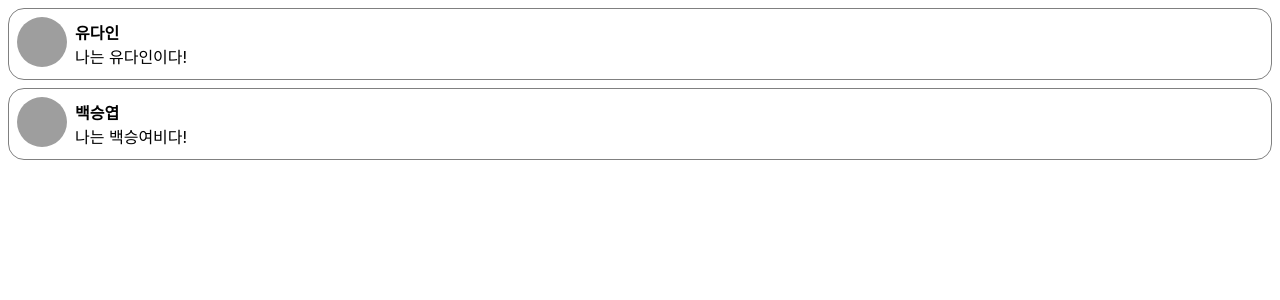
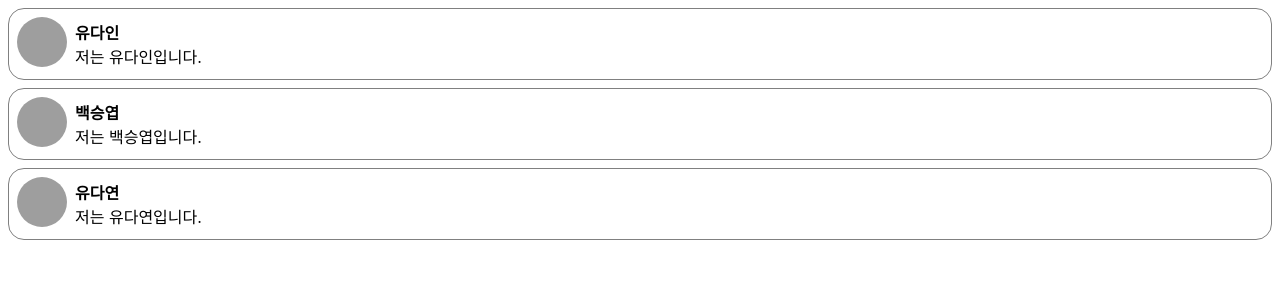
Before and after one commit to Yudain22/react_study, a React (Create React App) app in the folder my-app/: page / in a window 1280 px wide. Shown: the top 300 px of the page. Built offline with nearby package versions, Linux system fonts and the light colour scheme; grey boxes are pictures that could not be loaded.

Commit message:
컴포넌트 데이터 별도 객체로 분리

```diff
--- a/my-app/src/05.컴포넌트와 Props/CommentList.jsx
+++ b/my-app/src/05.컴포넌트와 Props/CommentList.jsx
@@ -2,11 +2,38 @@ import React from "react";
 import Comment from "./Comment";
 
 //props로 데이터 넣기
+// function CommentList(props) {
+//     return (
+//         <div>
+//             <Comment name={"유다인"} comment={"나는 유다인이다!"}/>
+//             <Comment name={"백승엽"} comment={"나는 백승여비다!"}/>
+//         </div>
+//     );
+// }
+
+const comments = [
+    {
+        name:"유다인",
+        comment:"저는 유다인입니다."
+    },
+    {
+        name:"백승엽",
+        comment:"저는 백승엽입니다."
+    },
+    {
+        name:"유다연",
+        comment:"저는 유다연입니다."
+    },
+];
+
 function CommentList(props) {
     return (
         <div>
-            <Comment name={"유다인"} comment={"나는 유다인이다!"}/>
-            <Comment name={"백승엽"} comment={"나는 백승여비다!"}/>
+            {comments.map((comment)=> {
+                return(
+                <Comment name={comment.name} comment={comment.comment} />
+                );
+            })}
         </div>
     );
 }
```
